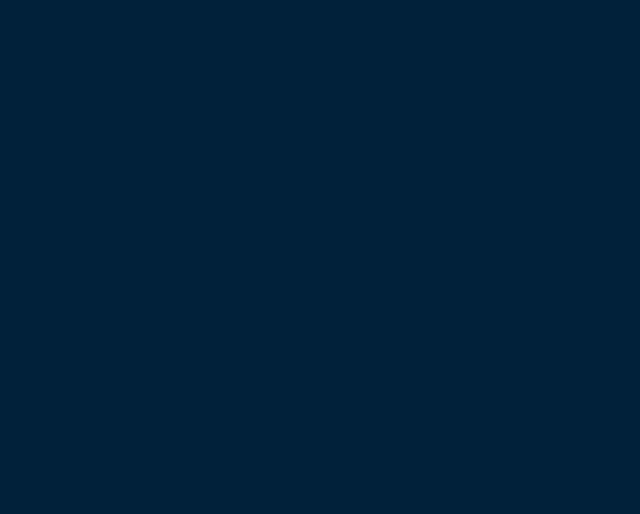
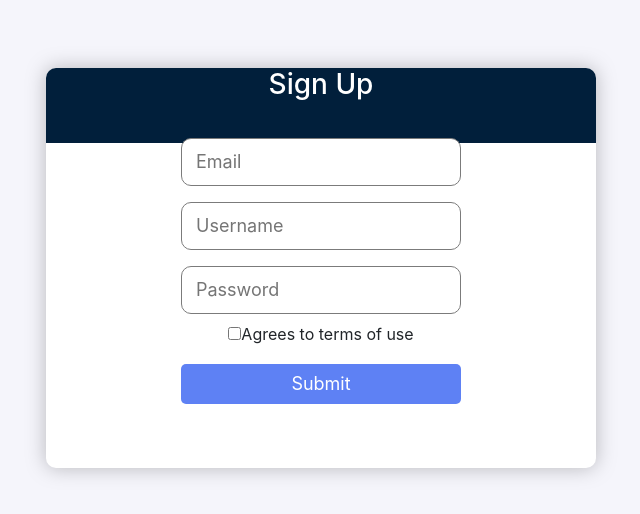
Before and after one commit to Xrhoys/Bug_Tracker_Front, a React (Create React App) app: page /signup in a window 1280 px wide. Shown: the part 132-646 px from the top of the page, without its empty margins (319-959 px from the left). Built offline with nearby package versions, Linux system fonts and the light colour scheme; the HTML template or start-up script is replaced by a standard one.

Commit message:
Created sigh up page

```diff
--- a/src/pages/signUp.js
+++ b/src/pages/signUp.js
@@ -1,5 +1,71 @@
-import React from 'react'
+import React, { useState } from 'react'
+import styles from './signin.module.css'
+
+const SUBMIT = 'Submit'
 
 export default function SignUp(props) {
-  return <did />
+  const [username, setUsername] = useState('')
+  const [password, setPassword] = useState('')
+  const [email, setEmail] = useState('')
+  const [check, setCheck] = useState(false)
+
+  const onChangeUsername = (event) => setUsername(event.target.value)
+  const onChangePassword = (event) => setPassword(event.target.value)
+  const onChangeEmail = (event) => setEmail(event.target.value)
+  const onChangeCheck = (event) => setCheck(event.target.checked)
+
+  const onSubmit = (event) => {}
+
+  const titleStyle = {
+    fontSize: 28,
+    color: '#fff',
+  }
+
+  return (
+    <div className={styles.container}>
+      <div className={styles.windowContainer} style={{ height: 400 }}>
+        <div className={styles.topPart} style={{ height: 75 }}>
+          <h1 style={titleStyle}>Sign Up</h1>
+          <div>
+            <form className={styles.inputsPart} onSubmit={onSubmit}>
+              <input
+                type="text"
+                className={styles.text}
+                onChange={onChangeEmail}
+                value={email}
+                placeholder="Email"
+              />
+              <input
+                type="text"
+                className={styles.text}
+                onChange={onChangeUsername}
+                value={username}
+                placeholder="Username"
+              />
+              <input
+                type="password"
+                className={styles.text}
+                onChange={onChangePassword}
+                value={password}
+                placeholder="Password"
+              />
+              <div>
+                <input
+                  type="checkbox"
+                  checked={check}
+                  onChange={onChangeCheck}
+                />
+                <label>Agrees to terms of use</label>
+              </div>
+              <input
+                type="submit"
+                className={styles.submitButton}
+                value={SUBMIT}
+              />
+            </form>
+          </div>
+        </div>
+      </div>
+    </div>
+  )
 }
```
